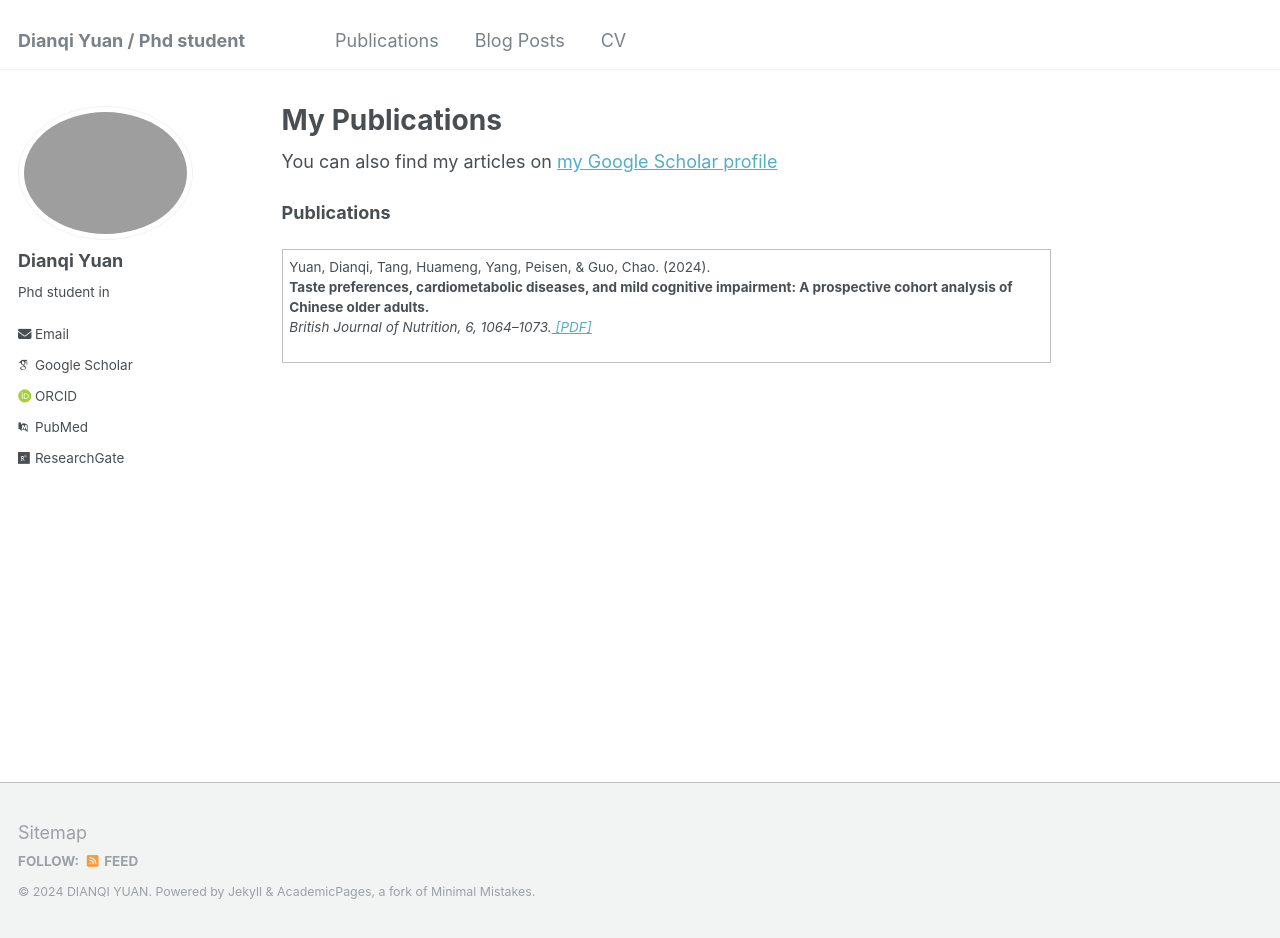
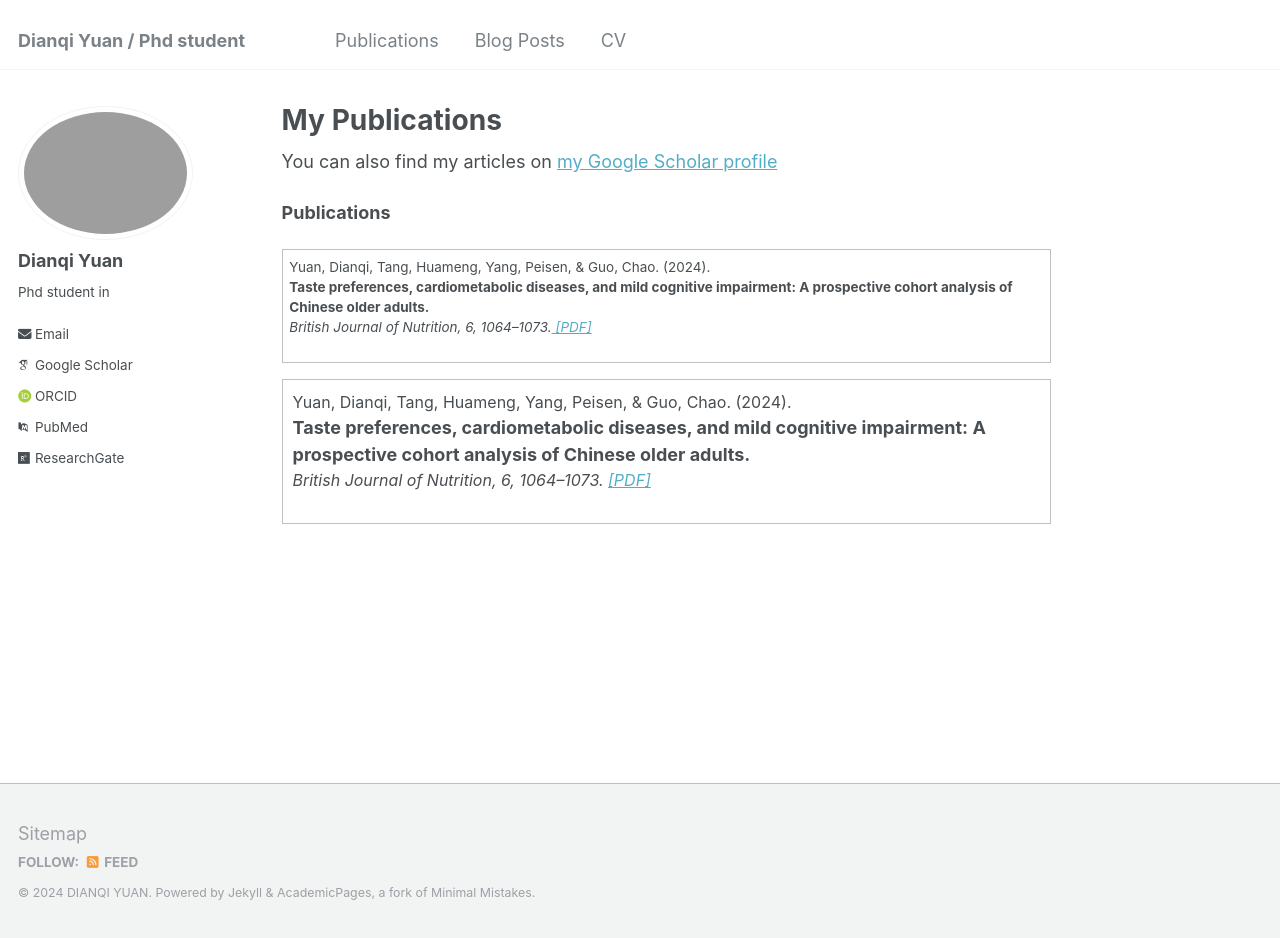
Before and after one commit to dianqi-yuan/dianqi-yuan.github.io, a Jekyll site: the page built from _pages/publications.md, in a window 1280 px wide and 938 px high. Built offline with Jekyll 4.4.1, drawn with Linux system fonts in a browser that asks for light colours; some web fonts are replaced.

Commit message:
Update publications.md

```diff
--- a/_pages/publications.md
+++ b/_pages/publications.md
@@ -19,3 +19,16 @@ You can also find my articles on <a href="https://scholar.google.com/citations?u
 </tr>
 </tbody>
 </table>
+
+<table style="border-collapse: collapse; font-size: 16px;">
+  <tbody>
+    <tr>
+      <td style="vertical-align: top; padding: 10px;">
+        <p>
+          Yuan, Dianqi, Tang, Huameng, Yang, Peisen, & Guo, Chao. (2024). <br>
+          <strong style="font-size: 18px;">Taste preferences, cardiometabolic diseases, and mild cognitive impairment: A prospective cohort analysis of Chinese older adults.</strong> <br>
+          <i>British Journal of Nutrition, 6, 1064–1073. <a href="https://www.cambridge.org/core/journals/british-journal-of-nutrition/article/abs/taste-preferences-cardiometabolic-diseases-and-mild-cognitive-impairment-a-prospective-cohort-analysis-of-older-chinese-adults/7D5973C862DD792A58D85695AC57FBA3"> [PDF] </a>
+</i>  </p> </td>
+</tr>
+</tbody>
+</table>
```
